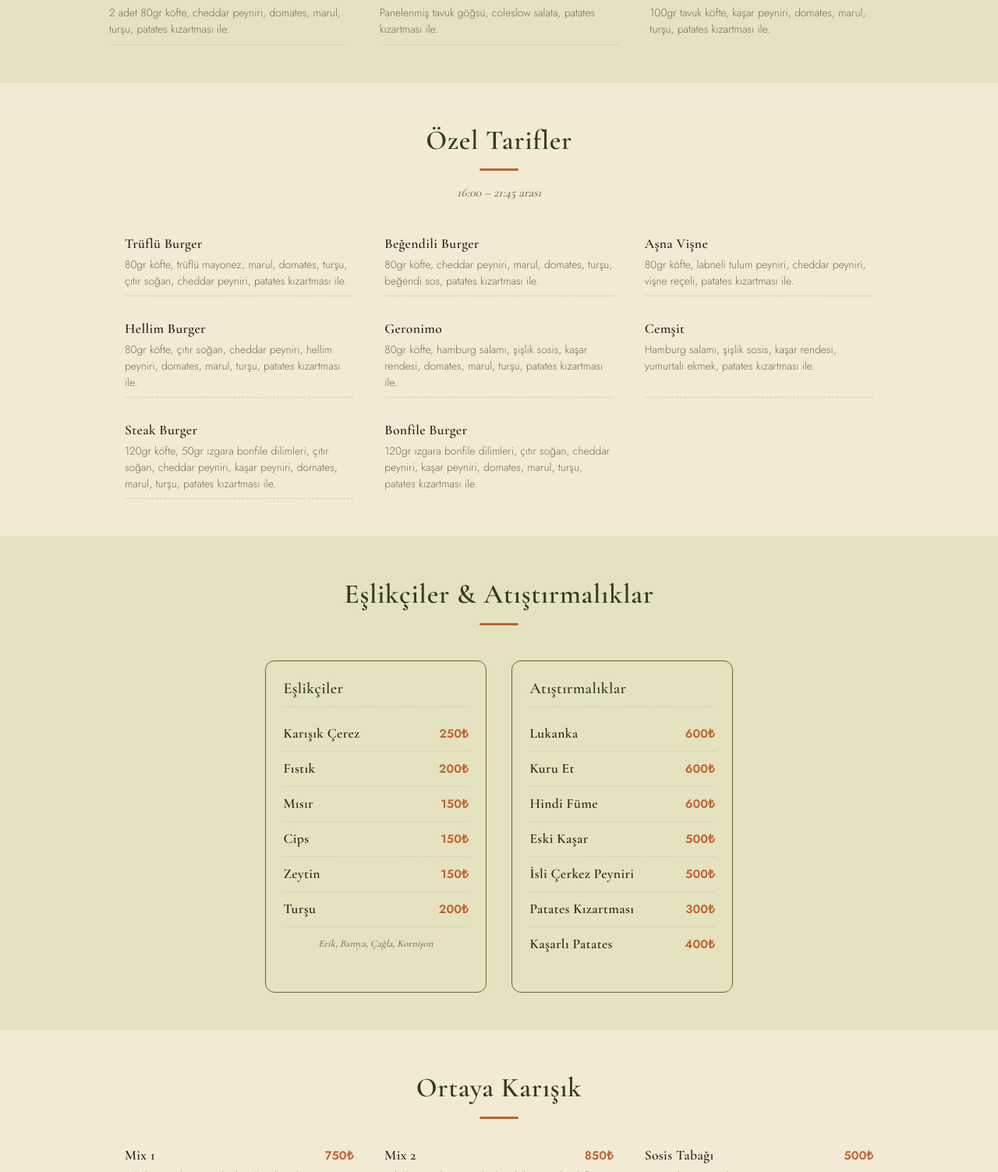
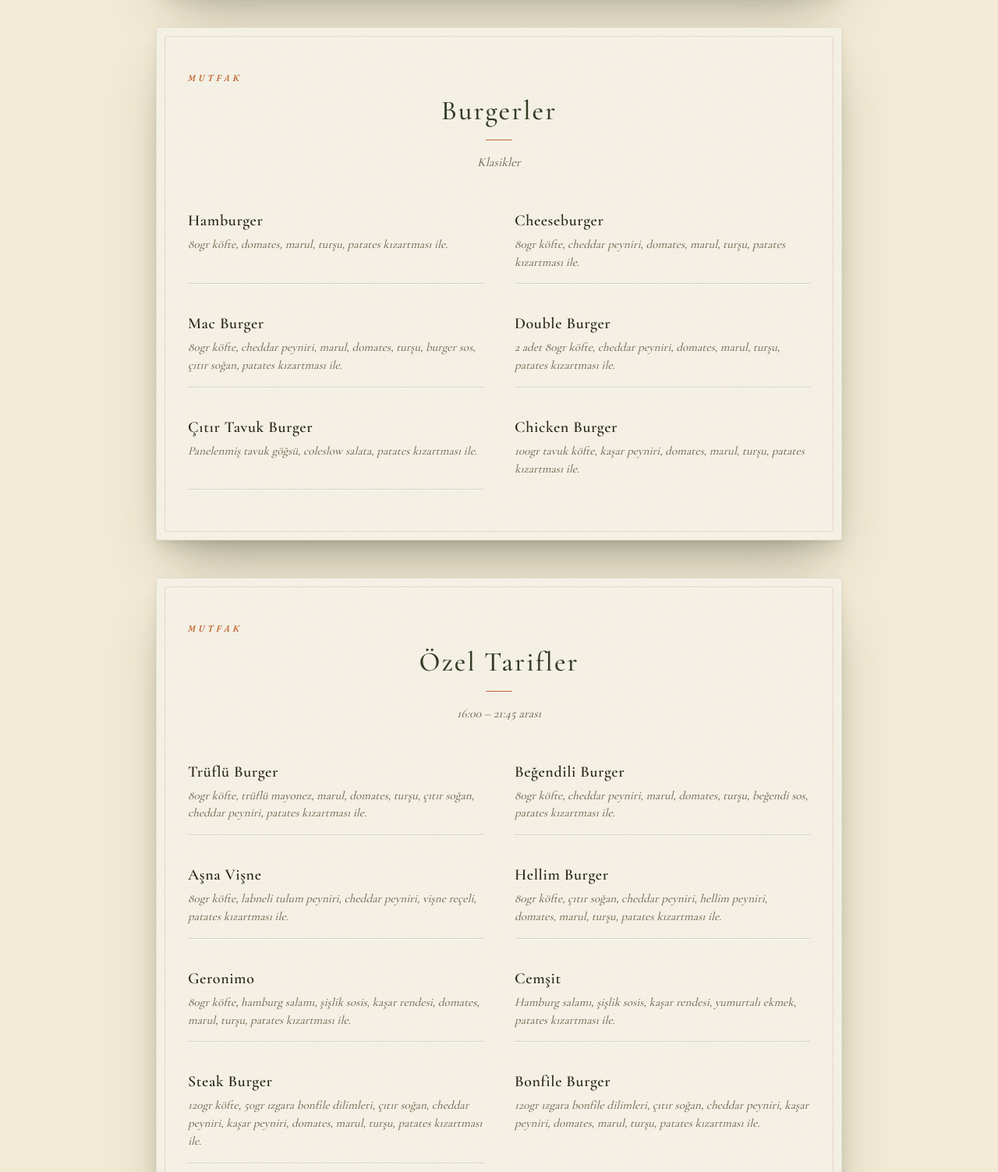
Before and after one commit to bugraerdn6/thepoint-corlu, a plain HTML site: page index.html in a window 1280 px wide. Shown: the part 3123-4626 px from the top of the page at 78% size. Drawn offline with nearby package versions, Linux system fonts and the light colour scheme.

Commit message:
Premium kart tasarimini tum sitede uygula: her bolum kagit dokulu, golgeli, editoryal kart olarak yeniden duzenlendi

```diff
--- a/index.html
+++ b/index.html
@@ -39,7 +39,7 @@
 
 <main>
 
-  <section id="kokteyller" class="menu-section premium-demo">
+  <section id="kokteyller" class="menu-section menu-card">
     <p class="eyebrow section-eyebrow">Menü</p>
     <h2>Kokteyller</h2>
     <p class="section-sub">Kokteyl fotoğrafını çek, @thepoint.corlu Instagram'da etiketle — shot bizden!</p>
@@ -83,7 +83,8 @@
     </div>
   </section>
 
-  <section id="biralar" class="menu-section alt">
+  <section id="biralar" class="menu-section menu-card">
+    <p class="eyebrow section-eyebrow">İçecek</p>
     <h2>Biralar</h2>
     <div class="list-grid">
       <div class="item item-row"><h4>Fıçı Bira 33cl</h4><span class="price">150₺</span></div>
@@ -94,7 +95,8 @@
     </div>
   </section>
 
-  <section id="shotlar" class="menu-section">
+  <section id="shotlar" class="menu-section menu-card">
+    <p class="eyebrow section-eyebrow">İçecek</p>
     <h2>Shotlar</h2>
     <div class="list-grid">
       <div class="item item-row"><h4>Tekila</h4><span class="price">250₺</span></div>
@@ -104,7 +106,8 @@
     </div>
   </section>
 
-  <section id="burgerler" class="menu-section alt">
+  <section id="burgerler" class="menu-section menu-card">
+    <p class="eyebrow section-eyebrow">Mutfak</p>
     <h2>Burgerler</h2>
     <p class="section-sub">Klasikler</p>
     <div class="list-grid">
@@ -117,7 +120,8 @@
     </div>
   </section>
 
-  <section id="ozel-tarifler" class="menu-section">
+  <section id="ozel-tarifler" class="menu-section menu-card">
+    <p class="eyebrow section-eyebrow">Mutfak</p>
     <h2>Özel Tarifler</h2>
     <p class="section-sub">16:00 – 21:45 arası</p>
     <div class="list-grid">
@@ -132,7 +136,8 @@
     </div>
   </section>
 
-  <section id="atistirmalik" class="menu-section alt">
+  <section id="atistirmalik" class="menu-section menu-card">
+    <p class="eyebrow section-eyebrow">Atıştırma</p>
     <h2>Eşlikçiler &amp; Atıştırmalıklar</h2>
     <div class="cat-grid two-col">
       <div class="cat">
@@ -158,7 +163,8 @@
     </div>
   </section>
 
-  <section id="karisik" class="menu-section">
+  <section id="karisik" class="menu-section menu-card">
+    <p class="eyebrow section-eyebrow">Paylaşım</p>
     <h2>Ortaya Karışık</h2>
     <div class="list-grid">
       <div class="item"><div class="item-row"><h4>Mix 1</h4><span class="price">750₺</span></div><p>Eski kaşar, isli peynir, kaşkaval, galeta, kuru meyveler</p></div>
--- a/style.css
+++ b/style.css
@@ -1,6 +1,5 @@
 :root {
   --cream: #f2ead4;
-  --cream-panel: #e5e2bf;
   --grid-line: #cfceac;
   --olive: #5c6a3f;
   --olive-dark: #333c22;
@@ -164,9 +163,6 @@ img { max-width: 100%; display: block; }
   scroll-margin-top: 6.5rem;
 }
 
-.menu-section.alt { background: var(--cream-panel); max-width: 100%; }
-.menu-section.alt > * { max-width: 1000px; margin-left: auto; margin-right: auto; }
-
 .menu-section h2 {
   font-size: clamp(1.7rem, 6vw, 2.2rem);
   color: var(--olive-dark);
@@ -213,8 +209,6 @@ img { max-width: 100%; display: block; }
   border-radius: 12px;
   padding: 1.25rem 1.4rem;
 }
-
-.menu-section.alt .cat { background: var(--cream-panel); }
 
 .cat h3 {
   color: var(--olive-dark);
@@ -330,8 +324,8 @@ footer a { text-decoration: underline; text-underline-offset: 3px; opacity: 1; }
   align-items: center;
 }
 
-/* Premium demo treatment — scoped to #kokteyller only for now */
-.premium-demo {
+/* Menu card: paper texture, engraved rules, soft elevation */
+.menu-card {
   --paper: #faf6ea;
   background-color: var(--paper);
   background-image:
@@ -349,7 +343,7 @@ footer a { text-decoration: underline; text-underline-offset: 3px; opacity: 1; }
   position: relative;
 }
 
-.premium-demo::before {
+.menu-card::before {
   content: "";
   position: absolute;
   inset: 10px;
@@ -358,39 +352,39 @@ footer a { text-decoration: underline; text-underline-offset: 3px; opacity: 1; }
   pointer-events: none;
 }
 
-.premium-demo .section-eyebrow {
+.menu-card .section-eyebrow {
   margin-bottom: 0.5rem;
 }
 
-.premium-demo h2 {
+.menu-card h2 {
   font-weight: 500;
   letter-spacing: 0.06em;
   text-shadow: 0 1px 0 rgba(255, 255, 255, 0.5);
 }
 
-.premium-demo h2::after {
+.menu-card h2::after {
   width: 34px;
   height: 1px;
   background: var(--terracotta);
   box-shadow: 0 1px 0 rgba(255, 255, 255, 0.55);
 }
 
-.premium-demo .section-sub {
+.menu-card .section-sub {
   max-width: 420px;
   margin-left: auto;
   margin-right: auto;
 }
 
-.premium-demo .cat-grid { gap: 3rem 3rem; margin-top: 3rem; }
+.menu-card .cat-grid { gap: 3rem 3rem; margin-top: 3rem; }
 
-.premium-demo .cat {
+.menu-card .cat {
   background: transparent;
   border: none;
   border-radius: 0;
   padding: 0;
 }
 
-.premium-demo .cat h3 {
+.menu-card .cat h3 {
   display: block;
   border-bottom: none;
   text-transform: uppercase;
@@ -405,7 +399,7 @@ footer a { text-decoration: underline; text-underline-offset: 3px; opacity: 1; }
   text-shadow: 0 1px 0 rgba(255, 255, 255, 0.5);
 }
 
-.premium-demo .cat h3::after {
+.menu-card .cat h3::after {
   content: "";
   position: absolute;
   left: 0;
@@ -416,7 +410,7 @@ footer a { text-decoration: underline; text-underline-offset: 3px; opacity: 1; }
   box-shadow: 0 1px 0 rgba(255, 255, 255, 0.6);
 }
 
-.premium-demo .cat-price {
+.menu-card .cat-price {
   border: none;
   padding: 0;
   font-size: 0.68rem;
@@ -428,16 +422,16 @@ footer a { text-decoration: underline; text-underline-offset: 3px; opacity: 1; }
   margin-top: 0.35rem;
 }
 
-.premium-demo .item {
+.menu-card .item {
   border-bottom: 1px solid rgba(51, 60, 34, 0.16);
   box-shadow: 0 1px 0 rgba(255, 255, 255, 0.55);
   padding: 1rem 0;
   transition: padding-left 0.25s ease;
 }
 
-.premium-demo .item:last-child { border-bottom: none; box-shadow: none; }
+.menu-card .item:last-child { border-bottom: none; box-shadow: none; }
 
-.premium-demo .item h4 {
+.menu-card .item h4 {
   font-family: 'Cormorant Garamond', serif;
   font-size: 1.25rem;
   font-weight: 600;
@@ -446,7 +440,7 @@ footer a { text-decoration: underline; text-underline-offset: 3px; opacity: 1; }
   text-shadow: 0 1px 0 rgba(255, 255, 255, 0.4);
 }
 
-.premium-demo .item p {
+.menu-card .item p {
   font-family: 'Cormorant Garamond', serif;
   font-style: italic;
   font-weight: 500;
@@ -456,7 +450,7 @@ footer a { text-decoration: underline; text-underline-offset: 3px; opacity: 1; }
 }
 
 @media (max-width: 640px) {
-  .premium-demo {
+  .menu-card {
     margin: 2rem 0.75rem;
     padding: 2.5rem 1.5rem 3rem;
     box-shadow:
@@ -464,7 +458,7 @@ footer a { text-decoration: underline; text-underline-offset: 3px; opacity: 1; }
       0 8px 18px -6px rgba(42, 48, 25, 0.16),
       0 28px 50px -20px rgba(42, 48, 25, 0.34);
   }
-  .premium-demo::before { inset: 6px; }
+  .menu-card::before { inset: 6px; }
 }
 
 @media (max-width: 420px) {
```
